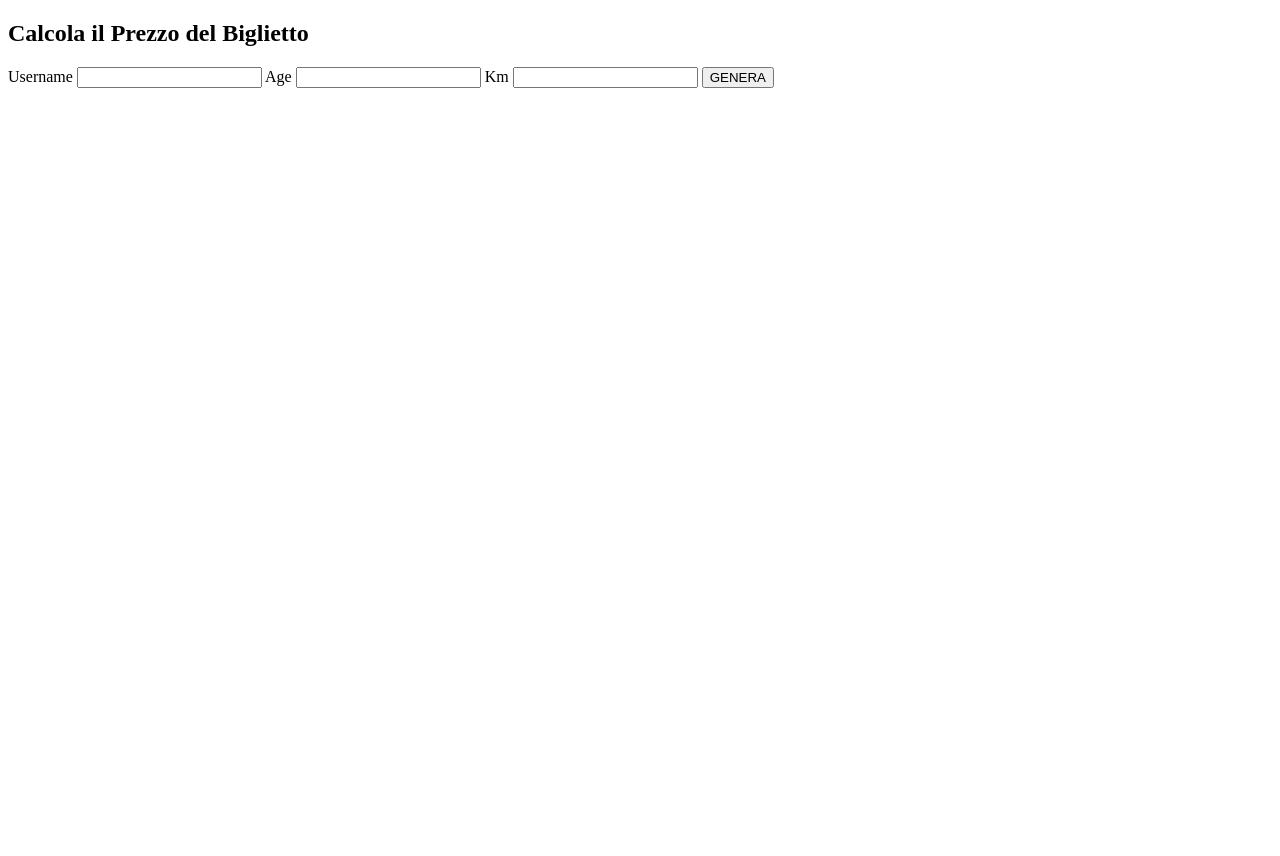
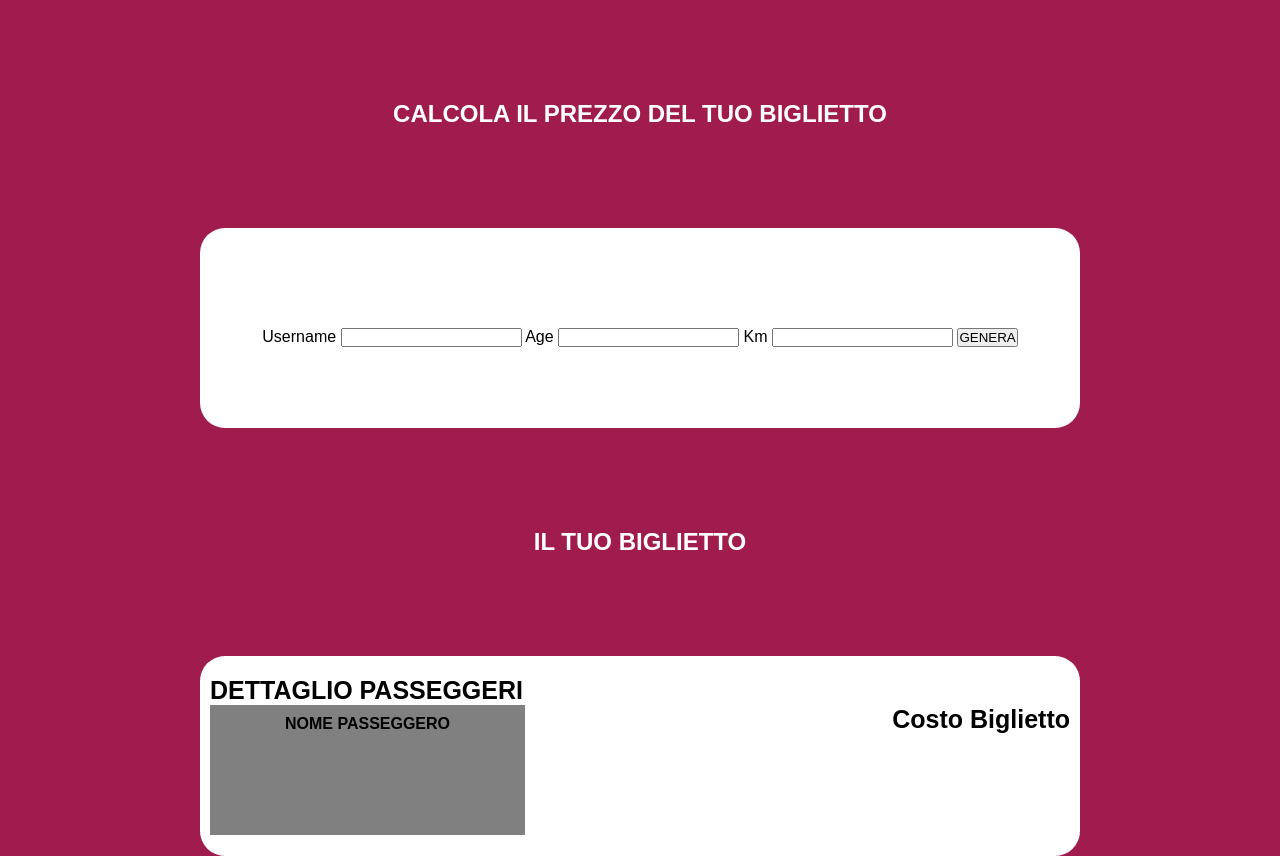
Before and after one commit to grada92/js-biglietto-treno-form, a plain HTML site: page index.html in a window 1280 px wide. Before the commit the page ends 800 px from the top, so only its background shows below. Drawn offline with Linux system fonts and the light colour scheme.

Commit message:
imposto seconda condizione

```diff
--- a/index.html
+++ b/index.html
@@ -4,13 +4,19 @@
     <meta charset="UTF-8">
     <meta http-equiv="X-UA-Compatible" content="IE=edge">
     <meta name="viewport" content="width=device-width, initial-scale=1.0">
+    <link rel="stylesheet" href="style.css">
     <script type="text/javascript" src="script.js" defer></script>
 
     <title>Document</title>
 </head>
 <body>
+    <div class="form">
 
-    <h2>Calcola il Prezzo del Biglietto</h2>
+        <h2>CALCOLA IL PREZZO DEL TUO BIGLIETTO</h2>
+
+        <div class="box-form">
+
+
             <label for="username">Username</label>
             <input type="text" name="username" id="username">
 
@@ -24,10 +30,44 @@
 
             <button id="result">GENERA</button>
 
+        </div>
+
+
+    </div>
+
+    <div class="resultticket">
+        <h2>IL TUO BIGLIETTO</h2>
+
+        <div class="box-detail">
+            <h3>DETTAGLIO PASSEGGERI</h3>
+
+            <div class="flex info">
+                <div class="flex detail">
+
+                    <h4>NOME PASSEGGERO</h4>
+                    <div id="namepassenger"></div>
+
+
+
+                </div>
+                <div class="flex price">
+
+                    <h3>Costo Biglietto</h3>
+
                     <div id="ticket"></div>
 
 
+                </div>
 
+
+            </div>
+
+
+
+        </div>
+
+
+    </div>
 
 
 </body>
--- a/script.js
+++ b/script.js
@@ -1,13 +1,11 @@
-
-// Calcolo prezzo biglietto
-
-//let biglietto = km * 0.21;
 
 // Imposto la Condizione
 const addUsername = document.getElementById('username');
 const age = document.getElementById('age');
 const addKm = document.getElementById('km');
 const result = document.getElementById('result');
+const name = document.getElementById('namepassenger');
+
 
 result.addEventListener('click',
     function() {
@@ -19,6 +17,11 @@ result.addEventListener('click',
 
         let addKm = parseInt(km.value);
         console.log(addKm);
+
+
+
+
+        // Calcolo Biglietto
 
         let biglietto = addKm * 0.21;
 
@@ -37,10 +40,8 @@ result.addEventListener('click',
 
     }
 
-    document.getElementById('ticket').innerHTML = 'il prezzo del biglietto è' + biglietto.toFixed(2)
+    document.getElementById('ticket').innerHTML = biglietto.toFixed(2) + '€' ;
+    document.getElementById('namepassenger').innerHTML = addUser;
     }
 
 )
-
-
-// document.getElementById('ticket').innerHTML = 'il prezzo del biglietto è' + biglietto.toFixed(2)
--- /dev/null
+++ b/style.css
@@ -0,0 +1,68 @@
+/* generics */
+
+* {
+    box-sizing: border-box;
+    margin: 0px;
+    padding: 0px;
+  }
+
+  body {
+    font-family: sans-serif;
+    background-color:hsl(338deg 70% 37%);
+
+  }
+
+.flex {
+    display: flex;
+}
+
+
+.box-form {
+    padding: 100px 0px;
+    justify-content: center;
+    background-color:white;
+    margin: 0px 200px;
+    height: 200px;
+    border-radius: 25px;
+    text-align: center;
+}
+
+.box-detail {
+    justify-content: start;
+    padding: 20px 10px;
+    background-color:white;
+    margin: 0px 200px;
+    height: 200px;
+    border-radius: 25px;
+}
+
+.detail {
+    background-color:hsl(0deg 0% 50%);
+    height: 130px;
+    width: 315px;
+    text-align: center;
+    flex-direction: column;
+    padding: 10px 0px;
+}
+
+.info {
+    flex-direction: row;
+    justify-content: space-between;
+}
+
+h2 {
+    text-align: center;
+    color: white;
+    padding: 100px 0px;
+}
+
+h3 {
+    font-size: 25px;
+
+}
+
+.price {
+    flex-direction: column;
+    align-items: center;
+    gap: 30px;
+}
```
Lines whose indentation alone changed are shown as unchanged.
